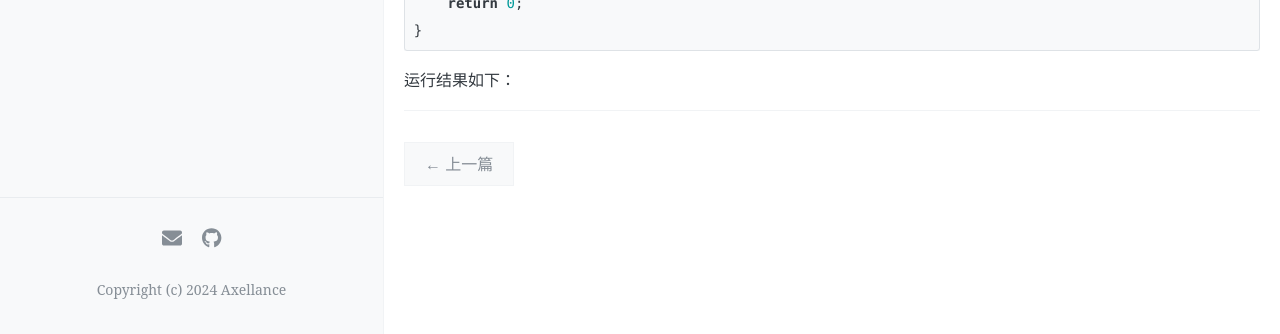
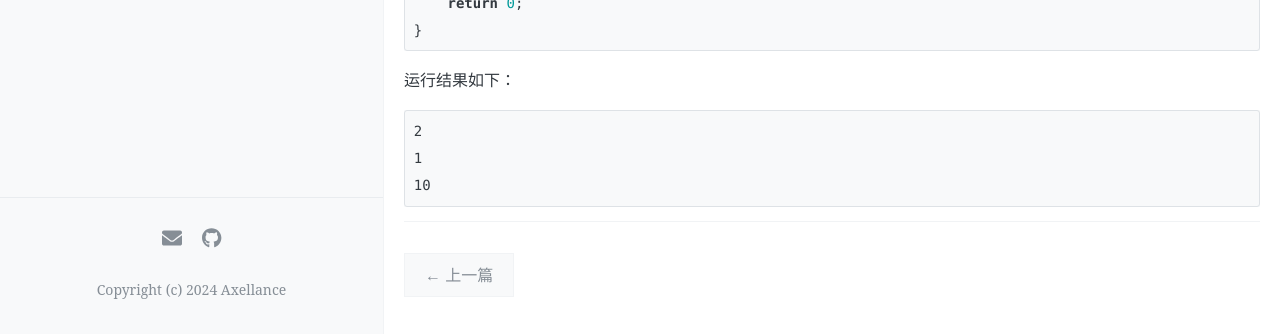
Before and after one commit to Axellance/axellance.github.io, a Jekyll site: the page built from _posts/2024-05-31-C++智能指针.md, in a window 1280 px wide and 900 px high, scrolled down 8911 px. Shown: the part 563-897 px from the top of the window. Built offline with Jekyll 4.4.1, drawn with Linux system fonts in a browser that asks for light colours.

Commit message:
C++智能指针学习

````diff
--- a/_posts/2024-05-31-C++智能指针.md
+++ b/_posts/2024-05-31-C++智能指针.md
@@ -392,3 +392,9 @@ int main()
 ```
 
 运行结果如下：
+
+```shell
+2
+1
+10
+```
````
